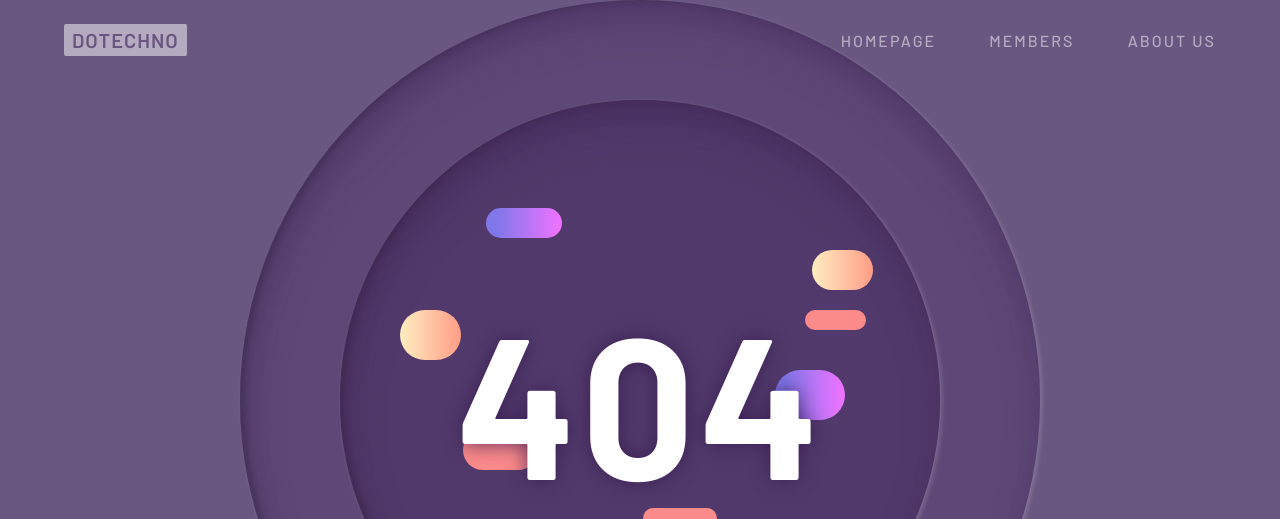
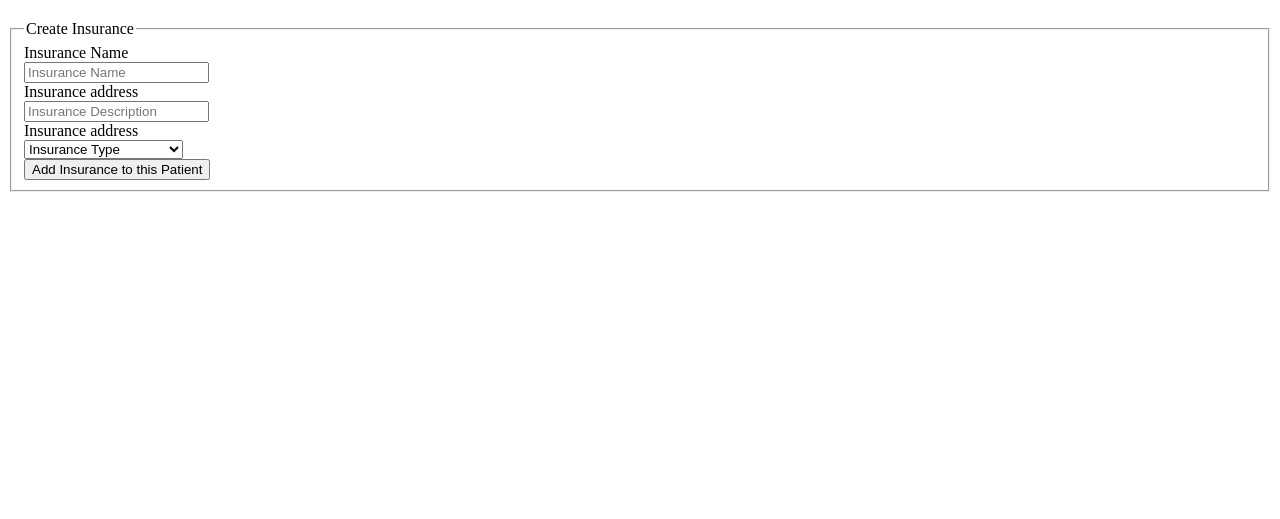
Before and after one commit to Dotechno/Health-Tracker, a Flask app: page /Create_insurance in a window 1280 px wide. Shown: the top 519 px of the page. Run offline with Flask 3, Linux system fonts and the light colour scheme; some web fonts are replaced.

Commit message:
insurance form add

```diff
--- a/db_filler_data.py
+++ b/db_filler_data.py
@@ -113,9 +113,9 @@ if not 'models' in sys.modules:
 with app.app_context():
     # create user
     user = User(username='admin', password='password', roles='admin')
-    patient = Patient(name='John Doe', telephone='123-456-7890', address='123 Main St', date_of_birth=datetime.strptime('2012-12-12', '%Y-%m-%d'), gender = "male", primary_physician=1)
+    patient = Patient(name='John Doe', telephone='123-456-7890', address='123 Main St', date_of_birth=datetime.strptime('2012-12-12', '%Y-%m-%d'), gender = "male", primary_physician=1, insurance_id = 1)
     carrier = Insurance(name='Blue Cross Blue Shield',
-                        address='123 Main St', status="on time", patient_id=1)
+                        address='123 Main St', status="on time")
     bob_me = MedicalEncounter(
         encounter_date=datetime.strptime('2020-12-12', '%Y-%m-%d'), practitioner_type='Physician', complaint='Headache',
         diagnosis='Migraine', treatment='Tylenol', referral='None', recommended_followup='None',
--- a/model.py
+++ b/model.py
@@ -39,7 +39,7 @@ class Patient(db.Model):  # 01
         'physician.id'), nullable=False)
     medical_encounter = db.relationship(
         'MedicalEncounter', backref='patient')
-    insurance = db.relationship('Insurance', backref='patient')
+    insurance_id = db.Column(db.Integer, db.ForeignKey('insurance.id'))
     appointment = db.relationship('Appointment', backref='patient')
     medication = db.relationship('Medication', backref='patient')
 
@@ -159,7 +159,7 @@ class Insurance(db.Model):
     name = db.Column(db.String(200), nullable=False)
     address = db.Column(db.String(200), nullable=False)
     status = db.Column(db.String(200), nullable=False)
-    patient_id = db.Column(db.Integer, db.ForeignKey('patient.id'))
+    patient = db.relationship('Patient', backref='insurance')
     invoice = db.relationship('Invoice', backref='insurance')
 
     def __repr__(self):
--- a/run.py
+++ b/run.py
@@ -555,5 +555,20 @@ def invoice(invoice_id):
         return render_template('billing_invoice.html', invoice=invoice, items=items, physician=physician,
                          total_cost=invoice.total_cost, patient = all_patient)
 
+
+@app.route('/Create_insurance', methods=['GET', 'POST'])
+def Create_insurance():
+    if request.method == "POST":
+        name = request.form['insurance_name']
+        address = request.form['insurance_address']
+        status = request.form['insurance_status']
+
+        insurance = Insurance(name=name, address=address, status=status)
+        db.session.add(insurance)
+        db.session.commit()
+        return redirect(url_for('patient'))
+    else:
+        return render_template('billing_create_insurance.html')
+
 if __name__ == '__main__':
     app.run(debug=True, port=5002, host='0.0.0.0')
--- /dev/null
+++ b/templates/billing_create_insurance.html
@@ -0,0 +1,73 @@
+<!DOCTYPE html>
+<html>
+
+<head>
+    <title>Create Insurance</title>
+    <script>
+        function updateLabel(value) {
+            if (document.querySelector('.patient_name').textContent != "") {
+                document.querySelector('.appears').textContent = "Patient Name";
+            } else {
+                document.querySelector('.appears').textContent = "";
+            }
+        }
+    </script>
+
+</head>
+
+<body>
+    <div class="container">
+        <form class="col-md-2 well form-horizontal" style="margin-top: 20px; margin-bottom: 20px; width: auto;"
+            action=" " method="post" id="contact_form">
+            <fieldset>
+                <!-- Form Name -->
+                <legend>Create Insurance</legend>
+                <!-- Text input-->
+                <div class="form-group">
+                    <label class="col-md-4 control-label">Insurance Name</label>
+                    <div class="col-md-4 inputGroupContainer">
+                        <div class="input-group">
+                            <input name="insurance_name" placeholder="Insurance Name" class="form-control" type="text">
+                        </div>
+                    </div>
+                </div>
+                <!-- Text input-->
+                <div class="form-group">
+                    <label class="col-md-4 control-label">Insurance address</label>
+                    <div class="col-md-4 inputGroupContainer">
+                        <div class="input-group">
+                            <input name="insurance_address" placeholder="Insurance Description" class="form-control"
+                                type="text">
+                        </div>
+                    </div>
+                </div>
+                <!-- dropdowns -->
+                <div class="form-group">
+                    <label class="col-md-4 control-label">Insurance address</label>
+                    <div class="col-md-4 inputGroupContainer">
+                        <div class="input-group">
+                            <select name="insurance_status" class="form-control selectpicker">
+                                <option value=" ">Insurance Type</option>
+                                <option value="Pay on Time">Pay on Time</option>
+                                <option value="Late with Payment">Late with Payment</option>
+                                <option value="Difficult to get Payment">Difficult to get Payment</option>
+                            </select>
+                        </div>
+                    </div>
+                </div>
+
+        <!-- Button -->
+        <div class="form-group">
+            <label class="col-md-4 control-label"></label>
+            <div class="col-md-4">
+                <button type="submit" class="btn btn-warning"> Add Insurance to this Patient <span
+                        class="glyphicon glyphicon-send"></span></button>
+            </div>
+        </div>
+        </fieldset>
+        </form>
+    </div>
+
+</body>
+
+</html>
--- a/templates/patient.html
+++ b/templates/patient.html
@@ -43,7 +43,7 @@
 				<td>{{ patients.name }}</td>
 				<td>{{ patients.telephone }}</td>
 				<td>{{ patients.address }}</td>
-				<td>{{ patients.insurance }}</td>
+				<td>{{ patients.insurance.name }}</td>
 				<td>{{ patients.date_of_birth }}</td>
 				<td>{{ patients.gender }}</td>
 				<td>{{ patients.primary_physician }}</td>
```
